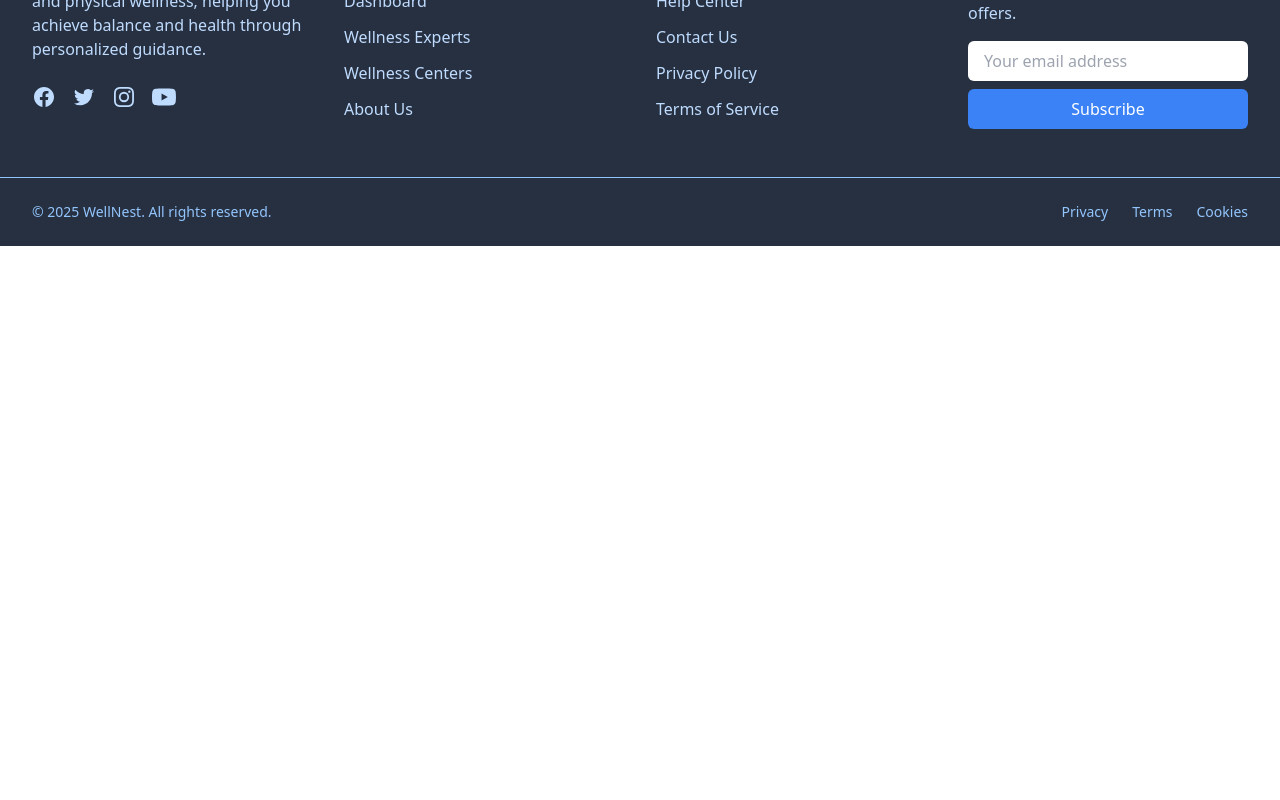
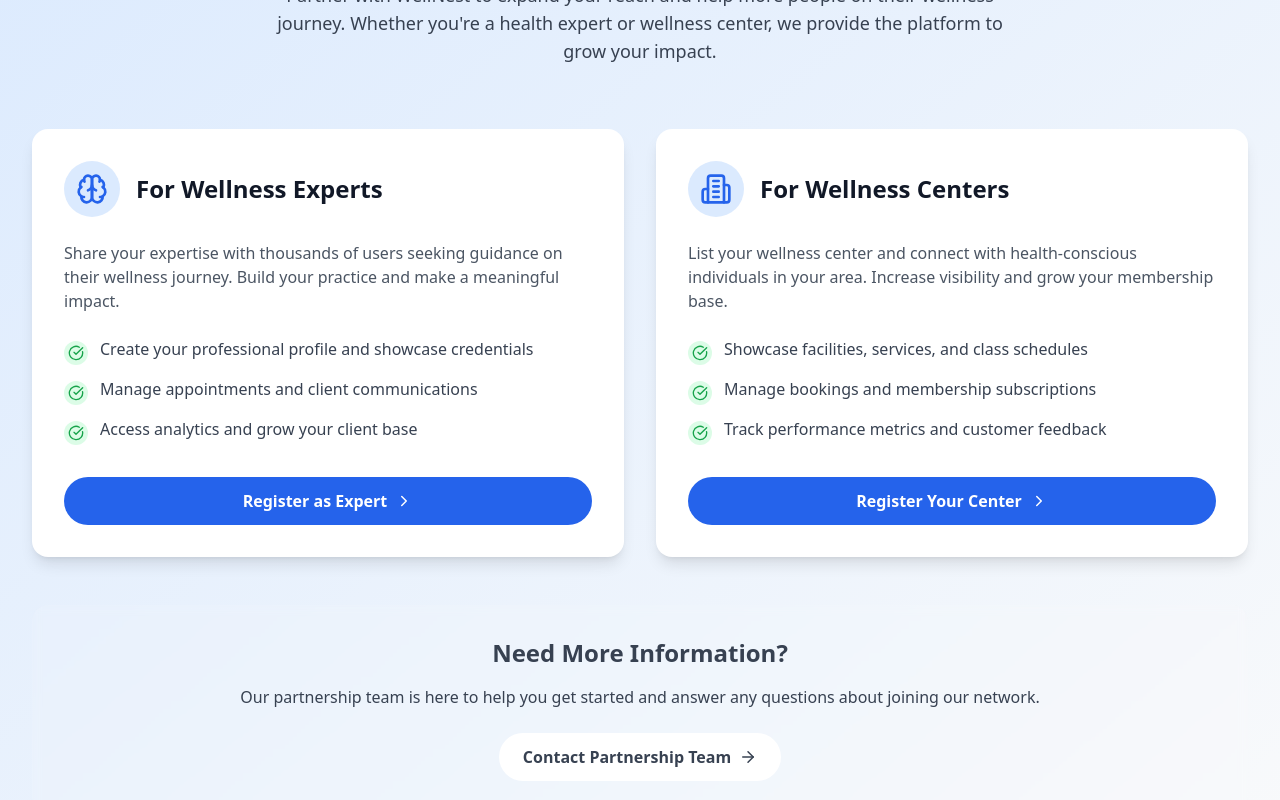
Before and after one commit to devopriyanshu/kernlif, a React (Vite) app: page / in a window 1280 px wide. Shown: the part 6020-6820 px from the top of the page. Before the commit the page ends 6266 px from the top, so only its background shows below. Built offline with nearby package versions, Linux system fonts and the light colour scheme.

Commit message:
register home section

```diff
--- a/src/pages/Home.jsx
+++ b/src/pages/Home.jsx
@@ -23,6 +23,11 @@ import {
   CheckCircle,
   DumbbellIcon,
   CreditCard,
+  CheckCircle2,
+  Building,
+  User,
+  Phone,
+  Mail,
 } from "lucide-react";
 import { assessmentImage } from "../utils/constant";
 
@@ -881,6 +886,154 @@ const Home = () => {
           </div>
         </div>
       </section>
+      {/* Join Our Network Section */}
+      <section className="py-20 px-4 sm:px-6 lg:px-8 bg-gradient-to-br from-blue-100 to-gray-50">
+        <div className="max-w-7xl mx-auto">
+          <div className="text-center mb-16">
+            <h2 className="text-3xl md:text-4xl font-bold text-gray-700 mb-4">
+              Join Our Wellness Network
+            </h2>
+            <p className="text-lg text-gray-700 max-w-3xl mx-auto">
+              Partner with WellNest to expand your reach and help more people on
+              their wellness journey. Whether you're a health expert or wellness
+              center, we provide the platform to grow your impact.
+            </p>
+          </div>
+
+          <div className="grid md:grid-cols-2 gap-8 mb-12">
+            {/* For Experts */}
+            <motion.div
+              className="bg-white rounded-2xl p-8 shadow-lg hover:shadow-xl transition-all duration-300"
+              whileHover={{ y: -5 }}
+              transition={{ duration: 0.3 }}
+            >
+              <div className="flex items-center mb-6">
+                <div className="bg-blue-100 p-3 rounded-full mr-4">
+                  <Brain className="text-blue-600" size={32} />
+                </div>
+                <h3 className="text-2xl font-bold text-gray-900">
+                  For Wellness Experts
+                </h3>
+              </div>
+
+              <p className="text-gray-600 mb-6">
+                Share your expertise with thousands of users seeking guidance on
+                their wellness journey. Build your practice and make a
+                meaningful impact.
+              </p>
+
+              <ul className="space-y-3 mb-8">
+                <li className="flex items-start">
+                  <div className="bg-green-100 rounded-full p-1 mr-3 mt-1">
+                    <CheckCircle className="w-4 h-4 text-green-600" />
+                  </div>
+                  <span className="text-gray-700">
+                    Create your professional profile and showcase credentials
+                  </span>
+                </li>
+                <li className="flex items-start">
+                  <div className="bg-green-100 rounded-full p-1 mr-3 mt-1">
+                    <CheckCircle className="w-4 h-4 text-green-600" />
+                  </div>
+                  <span className="text-gray-700">
+                    Manage appointments and client communications
+                  </span>
+                </li>
+                <li className="flex items-start">
+                  <div className="bg-green-100 rounded-full p-1 mr-3 mt-1">
+                    <CheckCircle className="w-4 h-4 text-green-600" />
+                  </div>
+                  <span className="text-gray-700">
+                    Access analytics and grow your client base
+                  </span>
+                </li>
+              </ul>
+
+              <Link
+                to="/expert_register"
+                className="w-full bg-blue-600 hover:bg-blue-700 text-white font-semibold py-3 px-6 rounded-full transition duration-300 inline-flex items-center justify-center"
+              >
+                Register as Expert
+                <ChevronRight className="ml-2" size={18} />
+              </Link>
+            </motion.div>
+
+            {/* For Centers */}
+            <motion.div
+              className="bg-white rounded-2xl p-8 shadow-lg hover:shadow-xl transition-all duration-300"
+              whileHover={{ y: -5 }}
+              transition={{ duration: 0.3 }}
+            >
+              <div className="flex items-center mb-6">
+                <div className="bg-blue-100 p-3 rounded-full mr-4">
+                  <Building2 className="text-blue-600" size={32} />
+                </div>
+                <h3 className="text-2xl font-bold text-gray-900">
+                  For Wellness Centers
+                </h3>
+              </div>
+
+              <p className="text-gray-600 mb-6">
+                List your wellness center and connect with health-conscious
+                individuals in your area. Increase visibility and grow your
+                membership base.
+              </p>
+
+              <ul className="space-y-3 mb-8">
+                <li className="flex items-start">
+                  <div className="bg-green-100 rounded-full p-1 mr-3 mt-1">
+                    <CheckCircle className="w-4 h-4 text-green-600" />
+                  </div>
+                  <span className="text-gray-700">
+                    Showcase facilities, services, and class schedules
+                  </span>
+                </li>
+                <li className="flex items-start">
+                  <div className="bg-green-100 rounded-full p-1 mr-3 mt-1">
+                    <CheckCircle className="w-4 h-4 text-green-600" />
+                  </div>
+                  <span className="text-gray-700">
+                    Manage bookings and membership subscriptions
+                  </span>
+                </li>
+                <li className="flex items-start">
+                  <div className="bg-green-100 rounded-full p-1 mr-3 mt-1">
+                    <CheckCircle className="w-4 h-4 text-green-600" />
+                  </div>
+                  <span className="text-gray-700">
+                    Track performance metrics and customer feedback
+                  </span>
+                </li>
+              </ul>
+
+              <Link
+                to="/center_register"
+                className="w-full bg-blue-600 hover:bg-blue-700 text-white font-semibold py-3 px-6 rounded-full transition duration-300 inline-flex items-center justify-center"
+              >
+                Register Your Center
+                <ChevronRight className="ml-2" size={18} />
+              </Link>
+            </motion.div>
+          </div>
+
+          {/* Contact Information */}
+          <div className="bg-white/10 backdrop-blur-sm rounded-2xl p-8 text-center">
+            <h3 className="text-2xl font-bold text-gray-700 mb-4">
+              Need More Information?
+            </h3>
+            <p className="text-gray-700 mb-6">
+              Our partnership team is here to help you get started and answer
+              any questions about joining our network.
+            </p>
+            <div className="flex flex-col sm:flex-row gap-4 justify-center">
+              <button className="bg-white text-gray-700 hover:text-blue-600 font-semibold py-3 px-6 rounded-full transition duration-300 inline-flex items-center justify-center">
+                Contact Partnership Team
+                <ArrowRight className="ml-2" size={18} />
+              </button>
+            </div>
+          </div>
+        </div>
+      </section>
 
       {/* Call to Action */}
 
```
